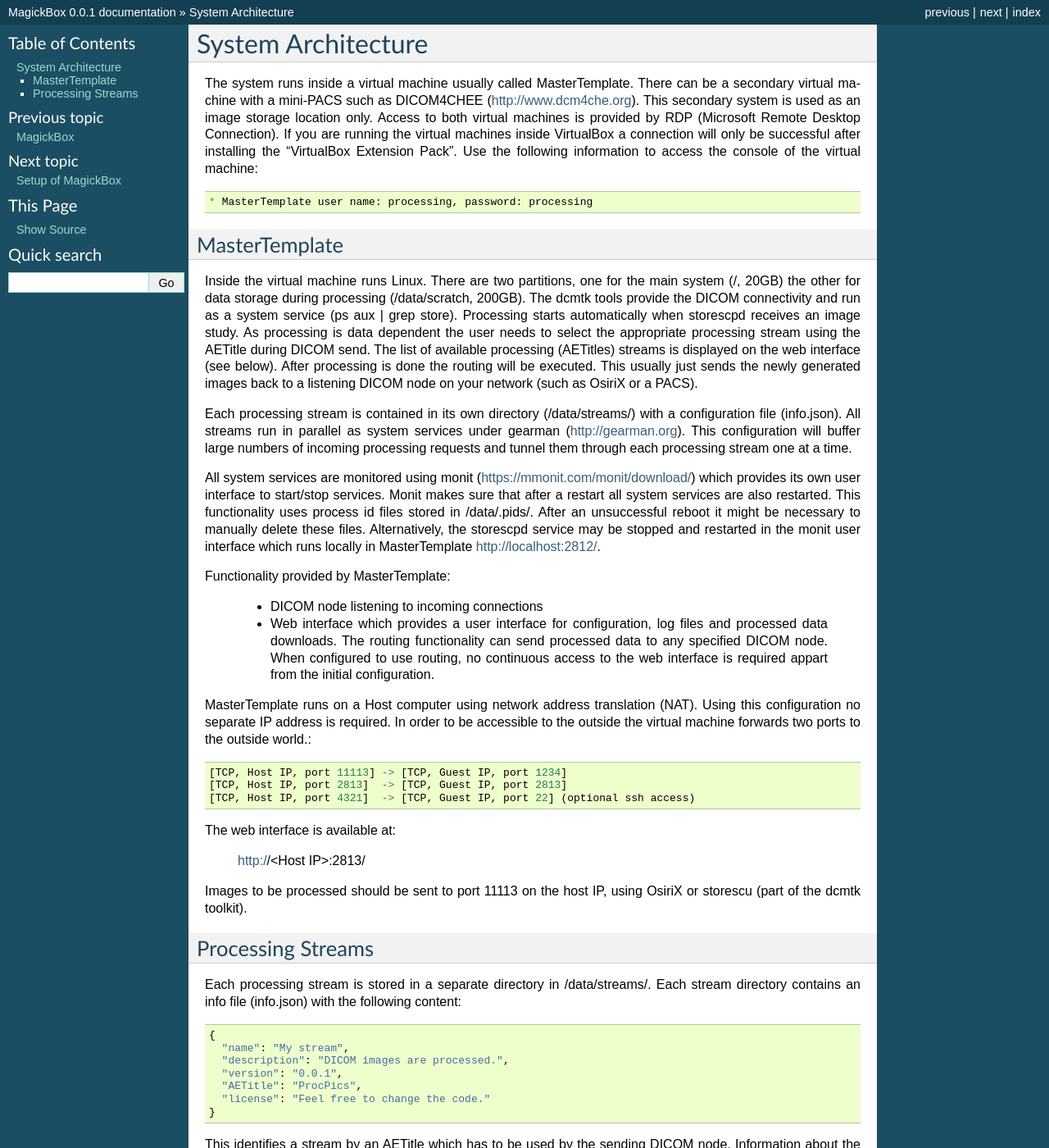
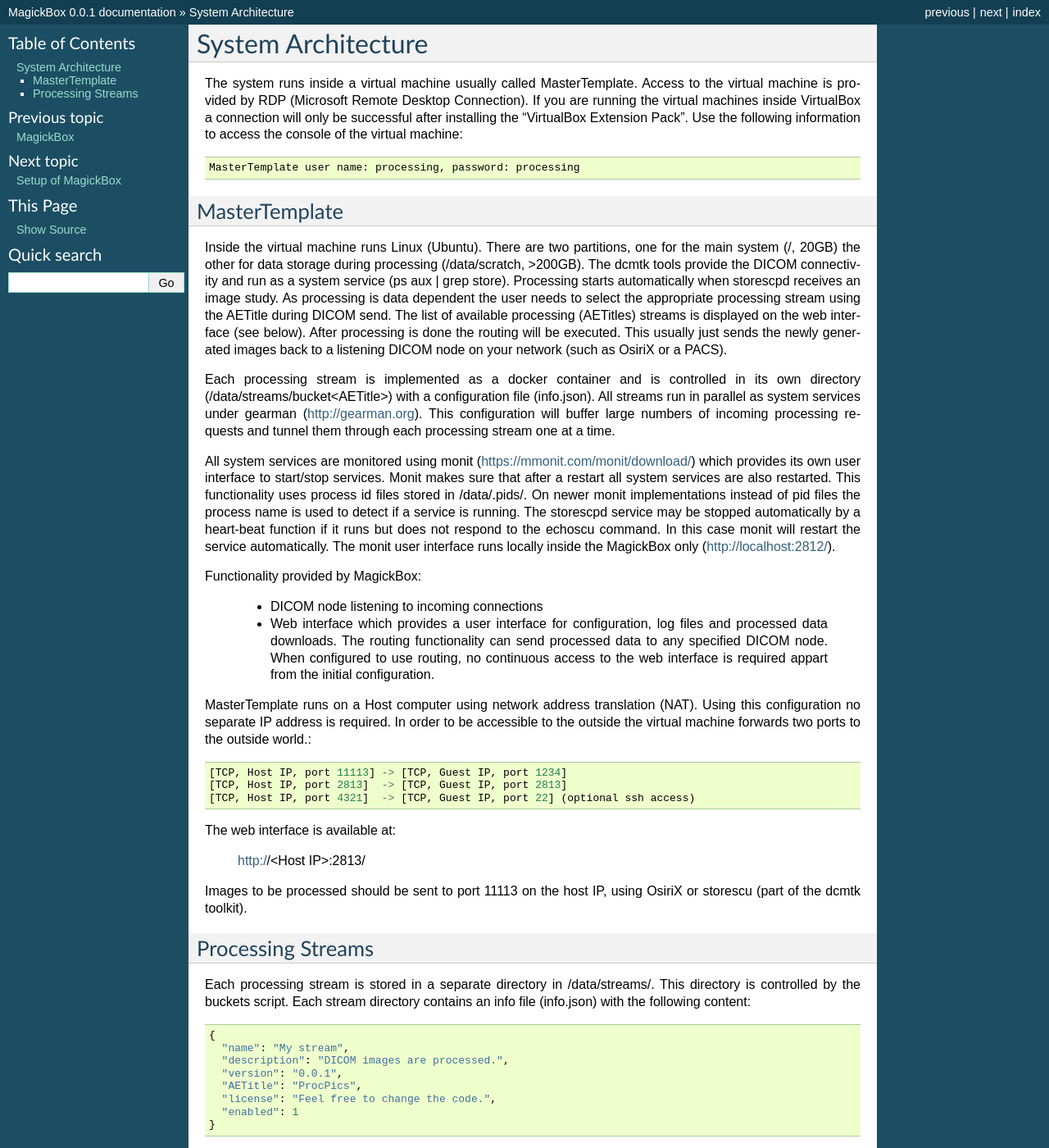
Before and after one commit to HaukeBartsch/MagickBox, a Sphinx documentation site: the page built from code/documentation/docs/source/Introduction.rst, in a window 1280 px wide and 1400 px high. Shown: the whole window at 82% size. Built offline with Sphinx 7.4.7, drawn with Linux system fonts in a browser that asks for light colours; some of the changed text lies outside the part shown.

Commit message:
update this file

```diff
--- a/code/documentation/docs/source/Introduction.rst
+++ b/code/documentation/docs/source/Introduction.rst
@@ -4,21 +4,21 @@
 System Architecture
 ********************
 
-The system runs inside a virtual machine usually called MasterTemplate. There can be a secondary virtual machine with a mini-PACS such as DICOM4CHEE (http://www.dcm4che.org). This secondary system is used as an image storage location only. Access to both virtual machines is provided by RDP (Microsoft Remote Desktop Connection). If you are running the virtual machines inside VirtualBox a connection will only be successful after installing the "VirtualBox Extension Pack". Use the following information to access the console of the virtual machine::
+The system runs inside a virtual machine usually called MasterTemplate. Access to the virtual machine is provided by RDP (Microsoft Remote Desktop Connection). If you are running the virtual machines inside VirtualBox a connection will only be successful after installing the "VirtualBox Extension Pack". Use the following information to access the console of the virtual machine::
 
-	* MasterTemplate user name: processing, password: processing
+	MasterTemplate user name: processing, password: processing
 
 
 MasterTemplate
 ==============
 
-Inside the virtual machine runs Linux. There are two partitions, one for the main system (/, 20GB) the other for data storage during processing (/data/scratch, 200GB). The dcmtk tools provide the DICOM connectivity and run as a system service (ps aux | grep store). Processing starts automatically when storescpd receives an image study. As processing is data dependent the user needs to select the appropriate processing stream using the AETitle during DICOM send. The list of available processing (AETitles) streams is displayed on the web interface (see below). After processing is done the routing will be executed. This usually just sends the newly generated images back to a listening DICOM node on your network (such as OsiriX or a PACS).
+Inside the virtual machine runs Linux (Ubuntu). There are two partitions, one for the main system (/, 20GB) the other for data storage during processing (/data/scratch, >200GB). The dcmtk tools provide the DICOM connectivity and run as a system service (ps aux | grep store). Processing starts automatically when storescpd receives an image study. As processing is data dependent the user needs to select the appropriate processing stream using the AETitle during DICOM send. The list of available processing (AETitles) streams is displayed on the web interface (see below). After processing is done the routing will be executed. This usually just sends the newly generated images back to a listening DICOM node on your network (such as OsiriX or a PACS).
 
-Each processing stream is contained in its own directory (/data/streams/) with a configuration file (info.json). All streams run in parallel as system services under gearman (http://gearman.org). This configuration will buffer large numbers of incoming processing requests and tunnel them through each processing stream one at a time.
+Each processing stream is implemented as a docker container and is controlled in its own directory (/data/streams/bucket<AETitle>) with a configuration file (info.json). All streams run in parallel as system services under gearman (http://gearman.org). This configuration will buffer large numbers of incoming processing requests and tunnel them through each processing stream one at a time.
 
-All system services are monitored using monit (https://mmonit.com/monit/download/) which provides its own user interface to start/stop services. Monit makes sure that after a restart all system services are also restarted. This functionality uses process id files stored in /data/.pids/. After an unsuccessful reboot it might be necessary to manually delete these files. Alternatively, the storescpd service may be stopped and restarted in the monit user interface which runs locally in MasterTemplate http://localhost:2812/.
+All system services are monitored using monit (https://mmonit.com/monit/download/) which provides its own user interface to start/stop services. Monit makes sure that after a restart all system services are also restarted. This functionality uses process id files stored in /data/.pids/. On newer monit implementations instead of pid files the process name is used to detect if a service is running. The storescpd service may be stopped automatically by a heart-beat function if it runs but does not respond to the echoscu command. In this case monit will restart the service automatically. The monit user interface runs locally inside the MagickBox only (http://localhost:2812/).
 
-Functionality provided by MasterTemplate:
+Functionality provided by MagickBox:
 
 	* DICOM node listening to incoming connections
 	* Web interface which provides a user interface for configuration, log files and processed data downloads. The routing functionality can send processed data to any specified DICOM node. When configured to use routing, no continuous access to the web interface is required appart from the initial configuration.
@@ -39,18 +39,19 @@
 Processing Streams
 ==================
 
-Each processing stream is stored in a separate directory in /data/streams/. Each stream directory contains an info file (info.json) with the following content::
+Each processing stream is stored in a separate directory in /data/streams/. This directory is controlled by the buckets script. Each stream directory contains an info file (info.json) with the following content::
 
   {
     "name": "My stream",
     "description": "DICOM images are processed.",
     "version": "0.0.1",
     "AETitle": "ProcPics",
-    "license": "Feel free to change the code."
+    "license": "Feel free to change the code.",
+    "enabled": 1
   }
 
 This identifies a stream by an AETitle which has to be used by the sending DICOM node. Information about the available streams are extracted from these info files and displayed in the web-interface.
 
-Every processing stream is linked to a system service that is responsible for scheduling the stream. Monit is used to monitor these services. The monit configuration file in /etc/monit/conf.d/processing.conf therefore contains a call to a system monitoring script for each bucket of the stream that can start/stop/restart the processing.
+Every processing stream is linked to a system service that is responsible for scheduling the stream. Monit is used to monitor these services. The monit configuration files in /etc/monit/conf.d/processing-bucket<AETitle>.conf describes for each bucket the stream which can start/stop/restart the processing.
 
 The script starts the processing stream using a gearman services. Each gearman deamon will wait for a processing job, or list of jobs and execute them one after another (first in - first out). Warning: This does not prevent several streams to run at the same time. For example sending DICOM images between nodes is a separate gearman service and computation will run in parallel with DICOM Send operations.
```
